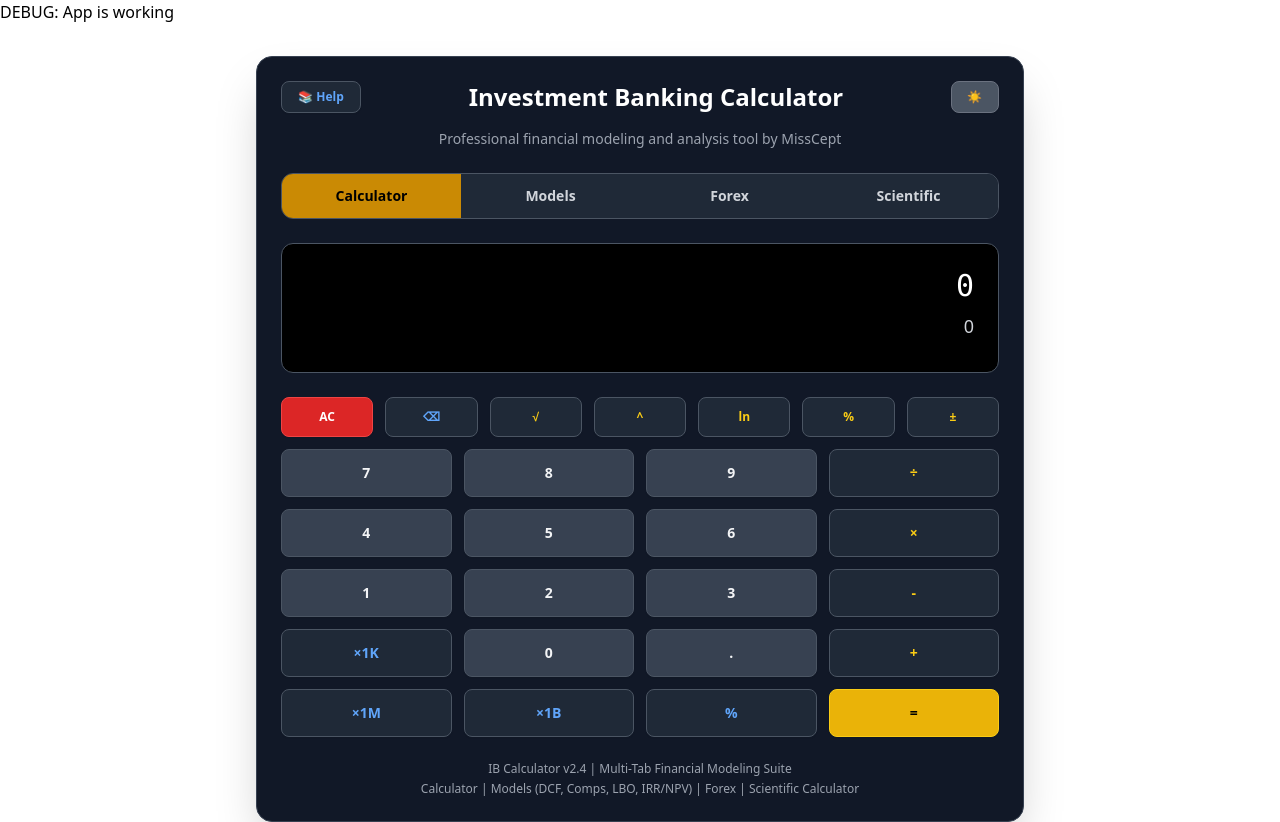
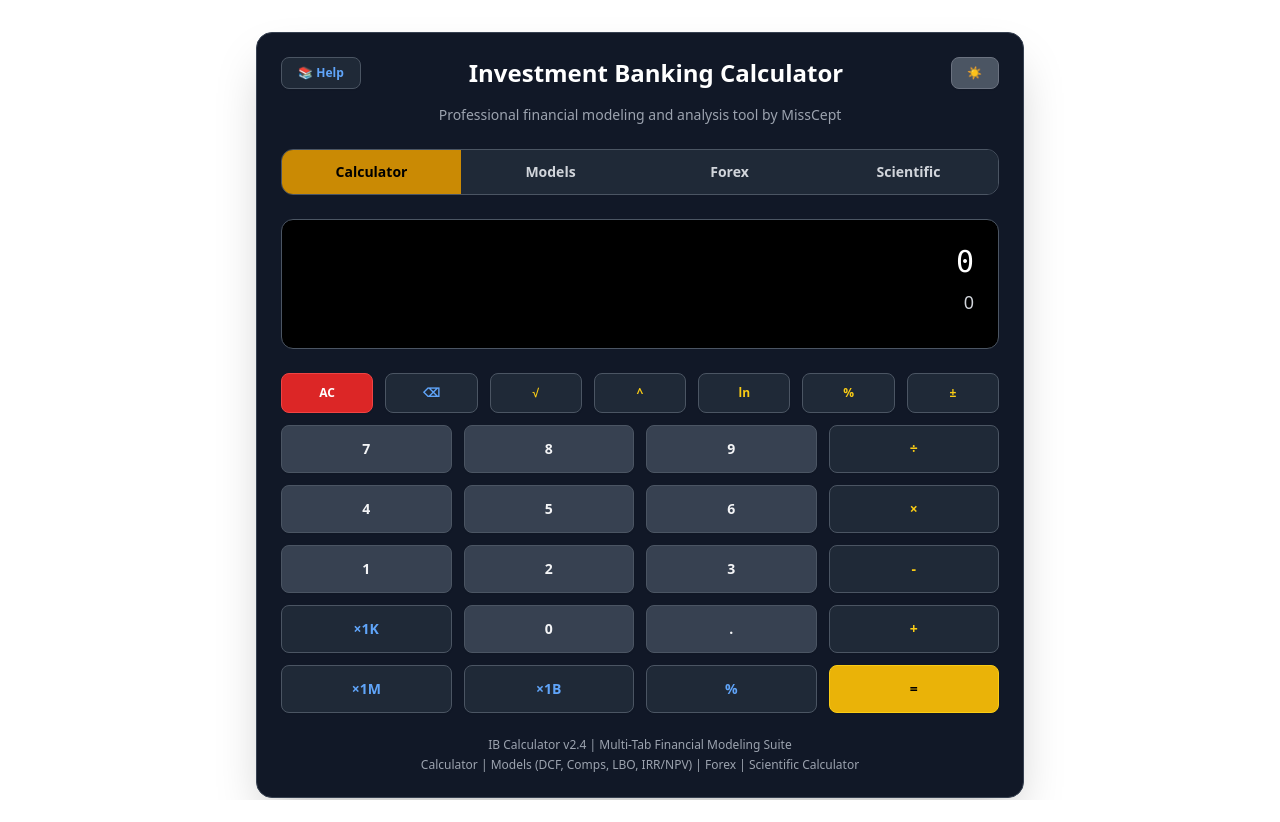
Before and after one commit to MissCeptstudios/IBCtool, a React (Vite) app: page / in a window 1280 px wide. After the commit the page ends 800 px from the top, so only its background shows below. Built offline with nearby package versions, Linux system fonts and the light colour scheme.

Commit message:
Update App.jsx

```diff
--- a/src/App.jsx
+++ b/src/App.jsx
@@ -1,11 +1,5 @@
 import IBCtool from './IBCtool.jsx'
 
 export default function App() {
-  console.log('App is rendering!')
-  return (
-    <div>
-      <h1>DEBUG: App is working</h1>
-      <IBCtool />
-    </div>
-  )
+  return <IBCtool />
 }
```
